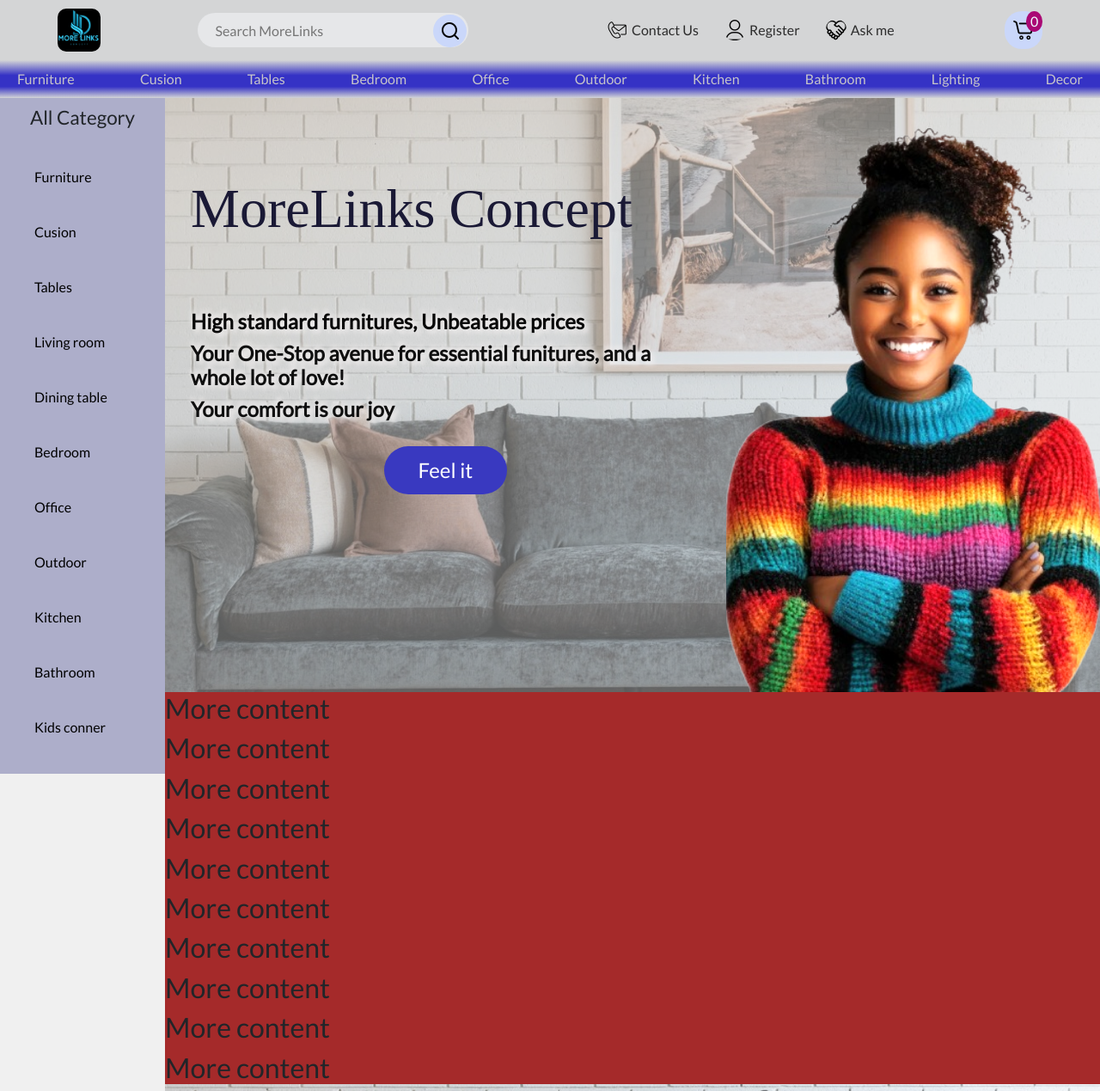
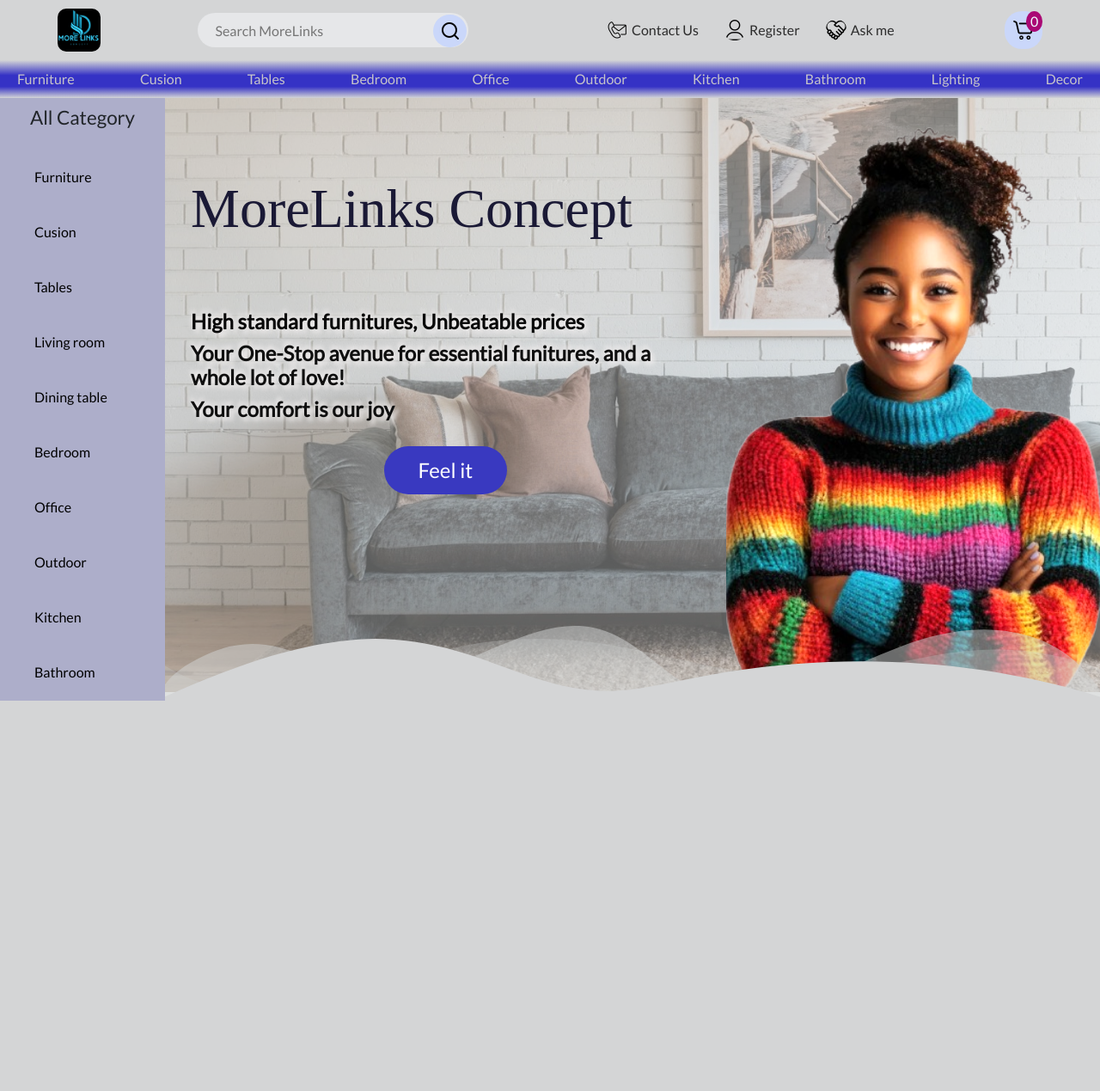
Before and after one commit to Ikendu/morelinksSales, a PHP site: page / in a window 1280 px wide. Shown: the whole page at 86% size. After the commit the page ends 815 px from the top, so only its background shows below. Run offline with PHP 8.4, Linux system fonts and the light colour scheme.

Commit message:
redoing landing page

```diff
--- a/content.css
+++ b/content.css
@@ -1,3 +1,4 @@
 .maincontent {
-  background-color: brown;
+  position: relative;
+  background-color: #d4d5d6;
 }
--- a/headerStyles.css
+++ b/headerStyles.css
@@ -1,7 +1,8 @@
 header {
+  position: fixed;
   background-color: #d4d5d6;
-  position: relative;
   z-index: 100;
+  width: 100%;
 }
 .header {
   display: flex;
@@ -120,3 +121,24 @@
   text-decoration: none;
   color: #c7c5c9;
 }
+
+.custom-shape-divider-bottom-1741867119 {
+  position: absolute;
+  bottom: 0;
+  left: 0;
+  width: 100%;
+  overflow: hidden;
+  line-height: 0;
+  transform: rotate(180deg);
+}
+
+.custom-shape-divider-bottom-1741867119 svg {
+  position: relative;
+  display: block;
+  width: calc(100% + 1.3px);
+  height: 127px;
+}
+
+.custom-shape-divider-bottom-1741867119 .shape-fill {
+  fill: #d4d5d6;
+}
--- a/main/maincontent.php
+++ b/main/maincontent.php
@@ -10,17 +10,12 @@
 
 <body>
     <div class="maincontent">
-        <h2>More content</h2>
-        <h2>More content</h2>
-        <h2>More content</h2>
-        <h2>More content</h2>
-        <h2>More content</h2>
-        <h2>More content</h2>
-        <h2>More content</h2>
-        <h2>More content</h2>
-        <h2>More content</h2>
-        <h2>More content</h2>
+
     </div>
+    <style>
+
+    </style>
+
 </body>
 
 </html>
--- a/main/mainpage.php
+++ b/main/mainpage.php
@@ -9,6 +9,7 @@
 
 <body>
     <section class="mainpage">
+        <div class="poster">
             <div class="landingcontent">
                 <div class="landing">
                     <h1>MoreLinks Concept</h1>
@@ -41,6 +42,16 @@
                     </div>
                 </div>
             </div>
+            <div class="custom-shape-divider-bottom-1741869709">
+                <svg data-name="Layer 1" xmlns="http://www.w3.org/2000/svg" viewBox="0 0 1200 120" preserveAspectRatio="none">
+                    <path d="M0,0V46.29c47.79,22.2,103.59,32.17,158,28,70.36-5.37,136.33-33.31,206.8-37.5C438.64,32.43,512.34,53.67,583,72.05c69.27,18,138.3,24.88,209.4,13.08,36.15-6,69.85-17.84,104.45-29.34C989.49,25,1113-14.29,1200,52.47V0Z" opacity=".25" class="shape-fill"></path>
+                    <path d="M0,0V15.81C13,36.92,27.64,56.86,47.69,72.05,99.41,111.27,165,111,224.58,91.58c31.15-10.15,60.09-26.07,89.67-39.8,40.92-19,84.73-46,130.83-49.67,36.26-2.85,70.9,9.42,98.6,31.56,31.77,25.39,62.32,62,103.63,73,40.44,10.79,81.35-6.69,119.13-24.28s75.16-39,116.92-43.05c59.73-5.85,113.28,22.88,168.9,38.84,30.2,8.66,59,6.17,87.09-7.5,22.43-10.89,48-26.93,60.65-49.24V0Z" opacity=".5" class="shape-fill"></path>
+                    <path d="M0,0V5.63C149.93,59,314.09,71.32,475.83,42.57c43-7.64,84.23-20.12,127.61-26.46,59-8.63,112.48,12.24,165.56,35.4C827.93,77.22,886,95.24,951.2,90c86.53-7,172.46-45.71,248.8-84.81V0Z" class="shape-fill"></path>
+                </svg>
+            </div>
+
+        </div>
+
         <?php include 'main/maincontent.php' ?>
     </section>
 </body>
--- a/styles.css
+++ b/styles.css
@@ -20,6 +20,10 @@
   position: relative;
   width: 100%;
   display: flex;
+}
+
+.poster {
+  position: relative;
 }
 .mainpage {
   position: absolute;
@@ -96,3 +100,24 @@
   background-color: #b5b6f5;
   color: black;
 }
+
+.custom-shape-divider-bottom-1741869709 {
+  position: absolute;
+  bottom: -10px;
+  left: 0;
+  width: 100%;
+  overflow: hidden;
+  line-height: 0;
+  transform: rotate(180deg);
+}
+
+.custom-shape-divider-bottom-1741869709 svg {
+  position: relative;
+  display: block;
+  width: calc(100% + 1.3px);
+  height: 95px;
+}
+
+.custom-shape-divider-bottom-1741869709 .shape-fill {
+  fill: #d4d5d6;
+}
```
Also changed, not shown: resources.txt (added, +7 -0 lines). Lines whose indentation alone changed are shown as unchanged.
